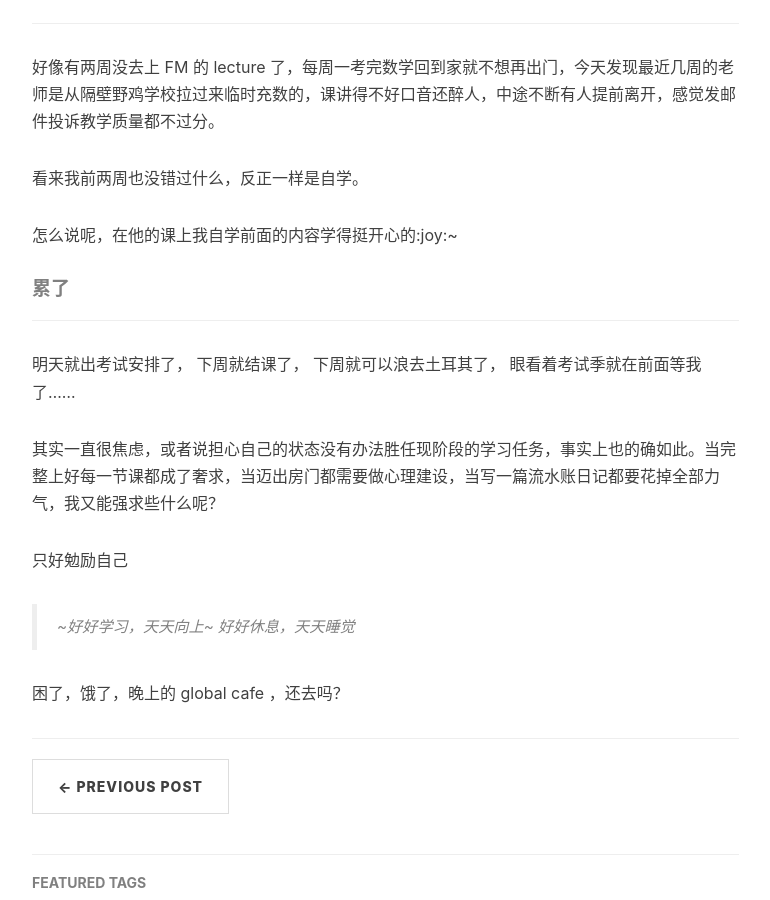
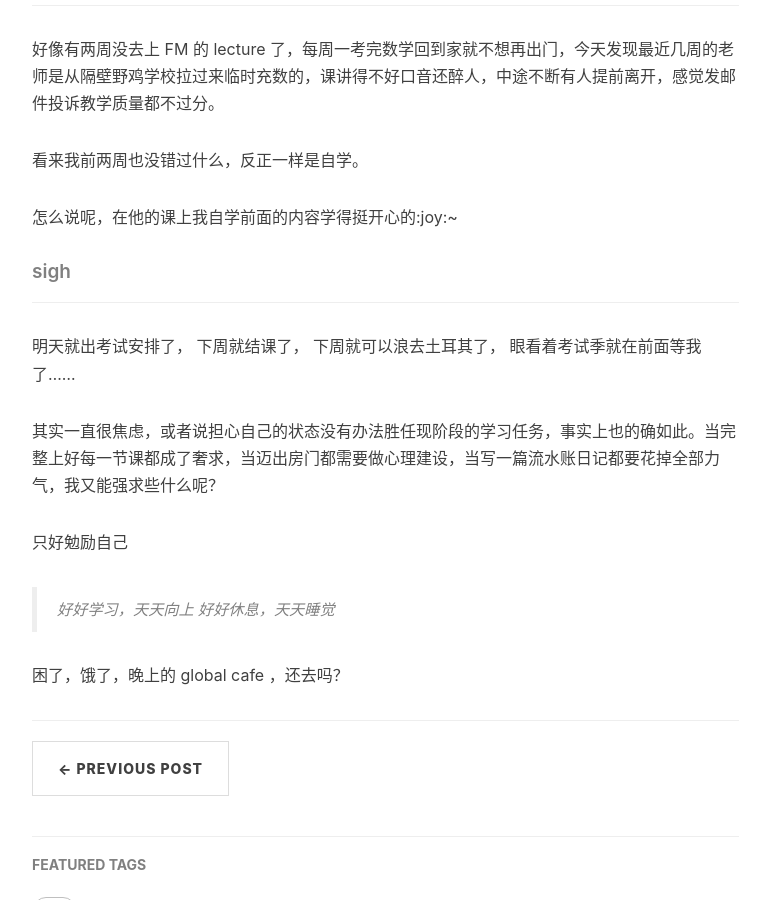
Before and after one commit to beierbear/beierbear.github.io, a Jekyll site: the page built from _posts/2017-12-04-好好休息，天天睡觉.md, in a window 1280 px wide and 900 px high, scrolled down 1641 px. Shown: the whole window, without its empty margins (233-1003 px from the left). Built offline with Jekyll 4.4.1, drawn with Linux system fonts in a browser that asks for light colours; nearby versions of some CDN libraries; comment, search, counter and statistics services are not loaded; some of the changed text lies outside the part shown.

Commit message:
post 002*

```diff
--- a/_posts/2017-12-04-好好休息，天天睡觉.md
+++ b/_posts/2017-12-04-好好休息，天天睡觉.md
@@ -15,8 +15,7 @@
 
 
 
-#####睡觉
-
+##### 睡觉
 ---
 
 经历了几日嗜睡加几日失眠的我终于找回了八小时精致睡眠，虽然由于一些意外因素又是拖到深夜才睡，虽然10点钟起床的我现在就又困了，但是比起长睡不醒或者睁眼至天明已经有了长足的进步。
@@ -25,18 +24,16 @@
 
 
 
-#####考试
-
+##### 考试
+---
 我觉得 QM 这门课真是太虚伪了，随堂考试偏要叫 workshop ，听起来人畜无害的样子，tutor 扣起分来的时候倒没见多仁慈，大概是运气欠佳，分到这个印度老师的 group ，真是爆炸羡慕老师给分高的同学。
 
 上周的卷子被扣了一分，一看，犯了个傻逼错误，还好犯且仅犯了这一个错误，都不知道该夸夸自己还是批判一番，算了，知足常乐吧……
 
 
 
-#####自习
-
+##### 自习
 ---
-
 考完试还是意料之中的不想吃饭，转战去图书馆等下一节课，意外发现电脑的网络连接出了问题，只上得去微信，网页一律打不开。松鼠桂鱼说是乱改 hosts 文件闹的，讽刺的是 hosts 翻墙这一招我还是跟他学的……
 
 Hosts 翻墙一时爽，不知道哪天就火葬场，小朋友们还是不要轻易尝试了。
@@ -50,9 +47,7 @@
 
 
 ##### 上课
-
 ---
-
 好像有两周没去上 FM 的 lecture 了，每周一考完数学回到家就不想再出门，今天发现最近几周的老师是从隔壁野鸡学校拉过来临时充数的，课讲得不好口音还醉人，中途不断有人提前离开，感觉发邮件投诉教学质量都不过分。
 
 看来我前两周也没错过什么，反正一样是自学。
@@ -61,10 +56,8 @@
 
 
 
-##### 累了
-
+##### sigh
 ---
-
 明天就出考试安排了，
 下周就结课了，
 下周就可以浪去土耳其了，
@@ -73,7 +66,7 @@
 其实一直很焦虑，或者说担心自己的状态没有办法胜任现阶段的学习任务，事实上也的确如此。当完整上好每一节课都成了奢求，当迈出房门都需要做心理建设，当写一篇流水账日记都要花掉全部力气，我又能强求些什么呢？
 
 只好勉励自己
-> ~好好学习，天天向上~
+> 好好学习，天天向上
 > 好好休息，天天睡觉
 
 
```
